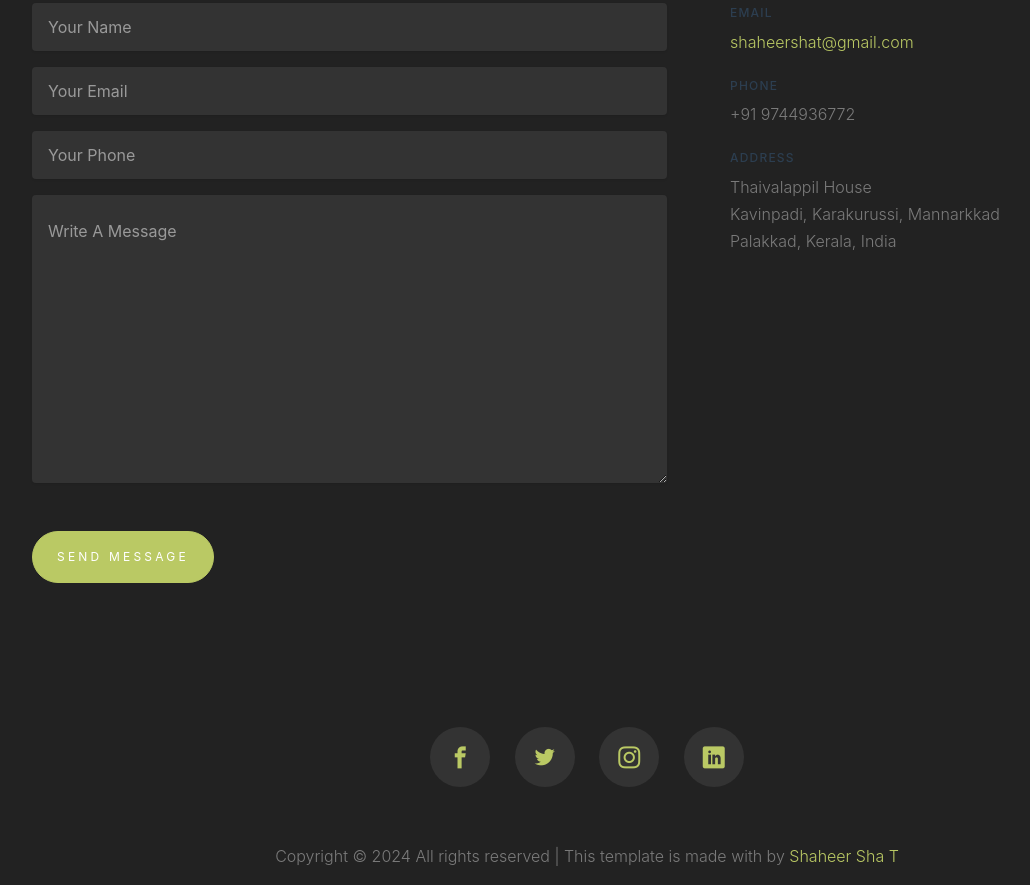
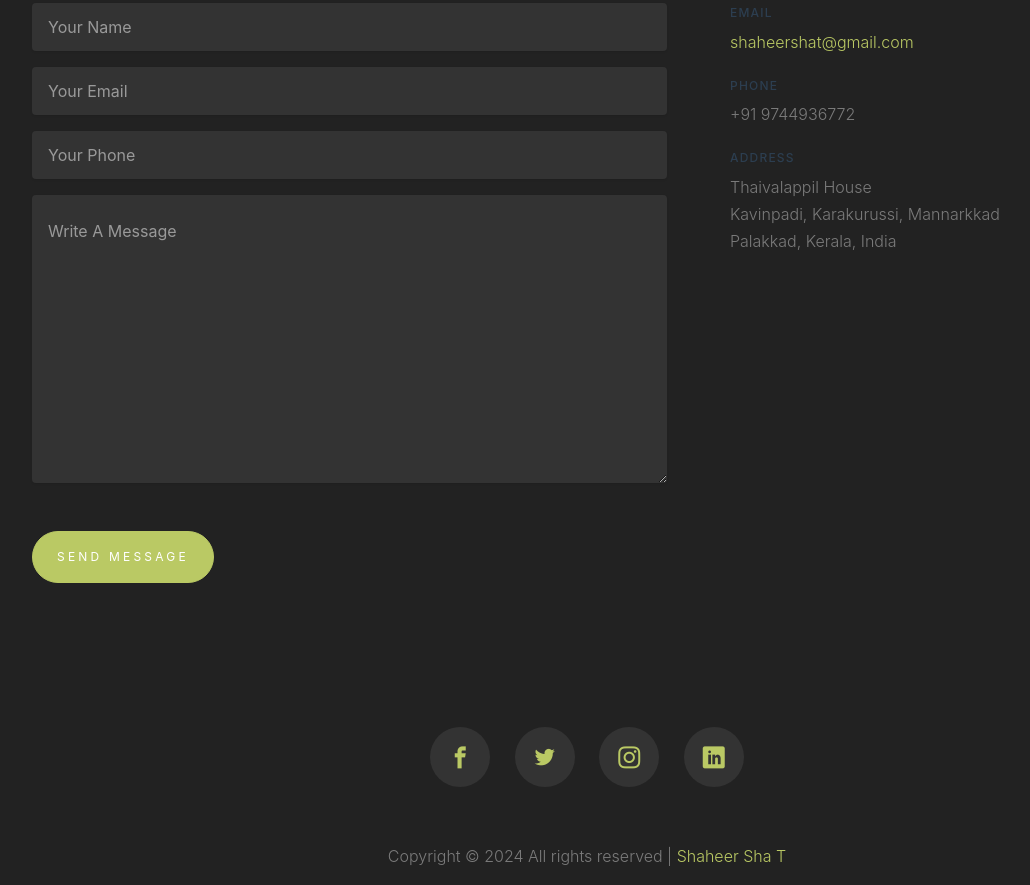
Before and after one commit to shaheersha7/ShaheerShaT-Personal-Website, a plain HTML site: page index.html in a window 1280 px wide. Shown: the part 4419-5304 px from the top of the page, without its empty margins (53-1083 px from the left). Drawn offline with nearby package versions, Linux system fonts and the light colour scheme; files whose address does not match are found by name.

Commit message:
index.html

```diff
--- a/index.html
+++ b/index.html
@@ -322,7 +322,7 @@
 
 			<div>
 				<p class="col-12 text-center">
-					Copyright &copy; <script>document.write(new Date().getFullYear());</script> All rights reserved | This template is made with by <a href="#" class="text-primary">Shaheer Sha T</a>
+					Copyright &copy; <script>document.write(new Date().getFullYear());</script> All rights reserved | <a href="#" class="text-primary">Shaheer Sha T</a>
 				</p>
 			</div>
 
```
